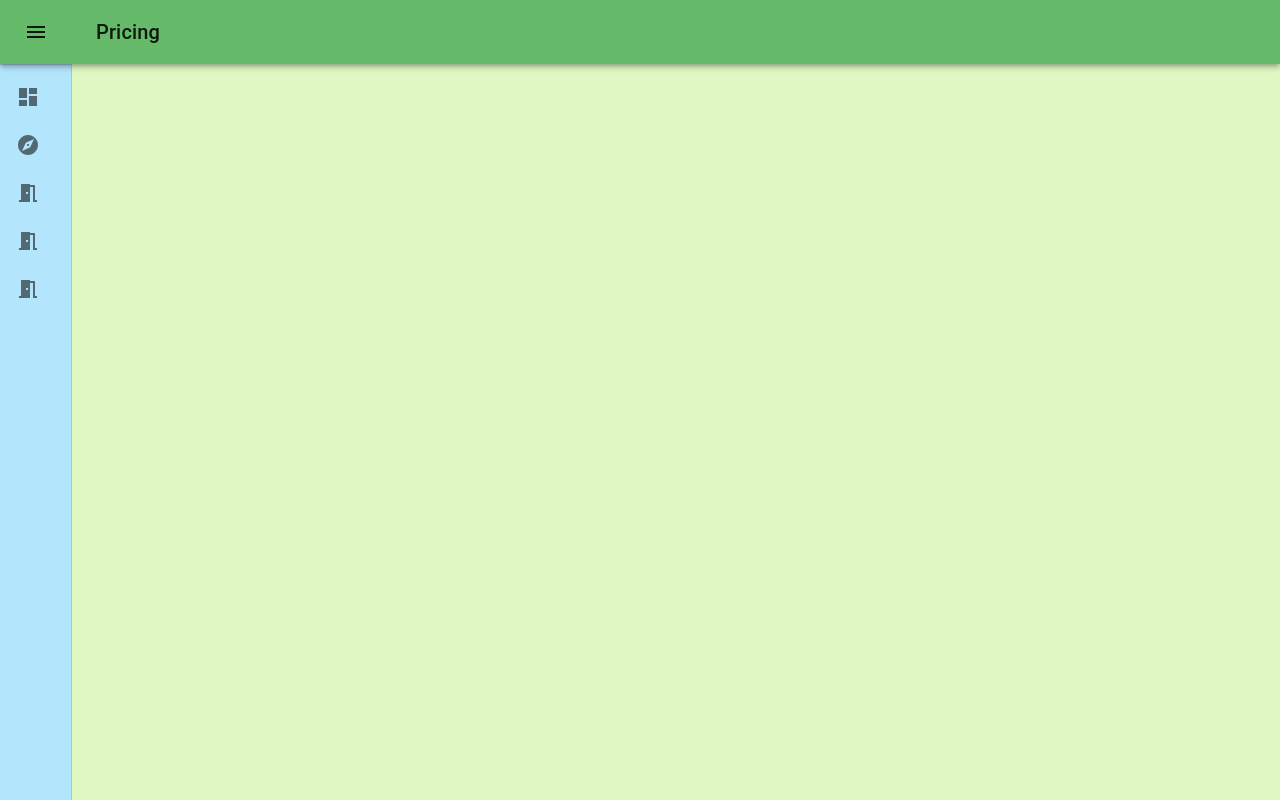
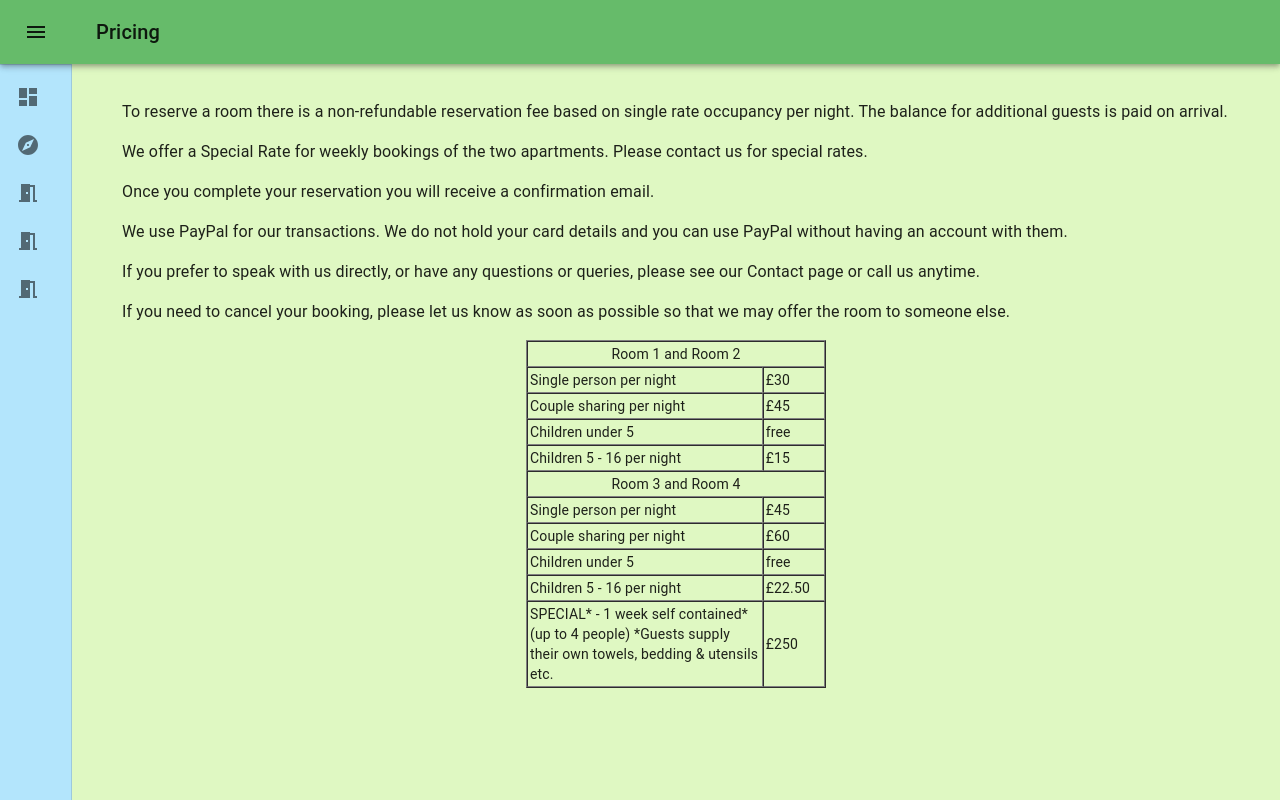
Before and after one commit to TomTheMystik/hilltopwebsite, a React (Create React App) app in the folder hilltopwebsite/: page /Pricing in a window 1280 px wide. Built offline with nearby package versions, Linux system fonts and the light colour scheme.

Commit message:
Duplicate pricing page

```diff
--- a/hilltopwebsite/src/Pricing.jsx
+++ b/hilltopwebsite/src/Pricing.jsx
@@ -1,6 +1,8 @@
 import React, {useState, useEffect} from 'react';
 import CustomDrawer from "./CustomDrawer";
+import Typography from '@material-ui/core/Typography';
 import { makeStyles } from '@material-ui/core/styles';
+import PhotoViewer from './PhotoViewer';
 
 const useStyles = makeStyles((theme) => ({
     root: {
@@ -11,6 +13,8 @@ const useStyles = makeStyles((theme) => ({
       flexGrow: 1,
       height: '100vh',
       overflow: 'auto',
+      paddingTop: 100,
+      padding: 50
     },
     container: {
       paddingTop: theme.spacing(4),
@@ -28,11 +32,59 @@ const Room3 = (props) => {
 
     return (
         <div className={classes.root}>
-                <CustomDrawer {...props} pricingDisabled={pricingDisabled} title = "Pricing" />
-
-                 <main className={classes.content}>
-
-                 </main>
+          <CustomDrawer {...props} pricingDisabled={pricingDisabled} title = "Pricing" />
+            <main className={classes.content}>
+              <Typography variant='body1' paragraph>To reserve a room there is a non-refundable reservation fee based on single rate occupancy per night. The balance for additional guests is paid on arrival.</Typography>
+              <Typography variant='body1' paragraph>We offer a Special Rate for weekly bookings of the two apartments. Please contact us for special rates.</Typography>
+              <Typography variant='body1' paragraph>Once you complete your reservation you will receive a confirmation email. </Typography>
+              <Typography variant='body1' paragraph>We use PayPal for our transactions. We do not hold your card details and you can use PayPal without having an account with them. </Typography>
+              <Typography variant='body1' paragraph>If you prefer to speak with us directly, or have any questions or queries, please see our Contact page or call us anytime.</Typography>
+              <Typography variant='body1' paragraph>If you need to cancel your booking, please let us know as soon as possible so that we may offer the room to someone else. </Typography>
+                <table width="300" border="1" align="center" cellpadding="2" cellspacing="0" bordercolor solid="#000000">
+                  <tr>
+                    <td colspan="2"><div align="center"><span class="h2">Room 1 and Room 2</span></div></td>
+                    </tr>
+                  <tr>
+                    <td width="216"><div align="left"><span class="style3">Single person per night </span></div></td>
+                    <td width="57"><span class="style3">£30</span></td>
+                  </tr>
+                  <tr>
+                    <td><div align="left"><span class="style3">Couple sharing per night </span></div></td>
+                    <td><span class="style3">£45</span></td>
+                  </tr>
+                  <tr>
+                    <td><div align="left"><span class="style3"> Children under 5  </span></div></td>
+                    <td><span class="style3">free</span></td>
+                  </tr>
+                  <tr>
+                    <td><div align="left"><span class="style3">Children 5 - 16 per night</span></div></td>
+                    <td><span class="style3">£15</span></td>
+                  </tr>
+                  <tr>
+                    <td colspan="2"><div align="center"><span class="h2">Room 3 and Room 4</span></div></td>
+                    </tr>
+                  <tr>
+                    <td><div align="left"><span class="style3">Single person per night </span></div></td>
+                    <td><span class="style3">£45</span></td>
+                  </tr>
+                  <tr>
+                    <td><div align="left"><span class="style3">Couple sharing per night</span></div></td>
+                    <td><span class="style3">£60</span></td>
+                  </tr>
+                  <tr>
+                    <td><div align="left"><span class="style3">Children under 5 </span></div></td>
+                    <td><span class="style3">free</span></td>
+                  </tr>
+                  <tr>
+                    <td><div align="left"><span class="style3">Children 5 - 16 per night</span></div></td>
+                    <td><span class="style3">£22.50</span></td>
+                  </tr>
+                  <tr>
+                    <td><div align="left"><span class="h2"><span class="style3">SPECIAL* - 1 week self contained* (up to 4 people) </span></span><span class="style5">*Guests supply their own towels, bedding &amp; utensils etc.</span></div></td>
+                    <td><span class="h2">£250 </span></td>
+                  </tr>
+                </table>
+            </main>
         </div>
     );
 }
```
